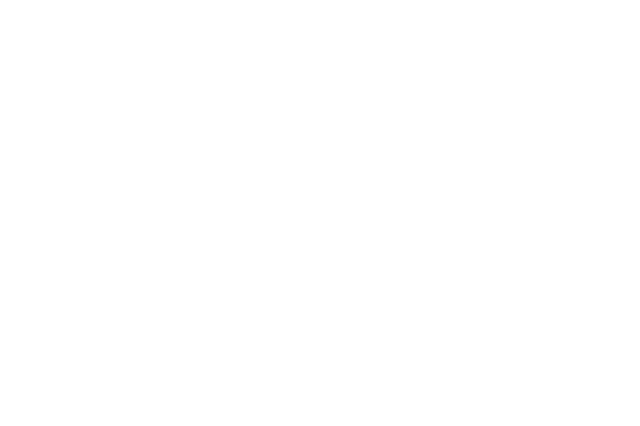
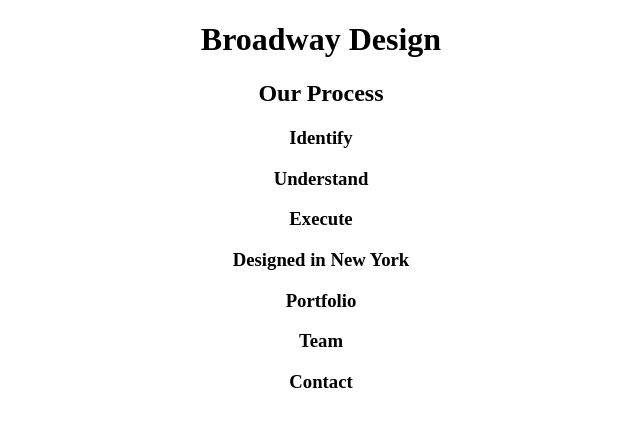
Before and after one commit to RLKaiser/Broadway, a plain HTML site: page index.html in a window 1280 px wide. Shown: the whole page, without its empty margins (319-959 px from the left). Drawn offline with Linux system fonts and the light colour scheme.

Commit message:
Headings completed

```diff
--- a/index.html
+++ b/index.html
@@ -1,9 +1,18 @@
 <!DOCTYPE html>
 <html>
   <head>
-    <title></title>
+    <title>Broadway Design</title>
+    <link href="./resources/css/style.css" type="text/css" rel="stylesheet">
   </head>
   <body>
-
+    <h1>Broadway Design</h1>
+    <h2>Our Process</h2>
+    <h3>Identify</h3>
+    <h3>Understand</h3>
+    <h3>Execute</h3>
+    <h3>Designed in New York</h3>
+    <h3>Portfolio</h3>
+    <h3>Team</h3>
+    <h3>Contact</h3>
   </body>
 </html>
--- a/resources/css/style.css
+++ b/resources/css/style.css
@@ -0,0 +1,3 @@
+body {
+  text-align: center;
+}
```
